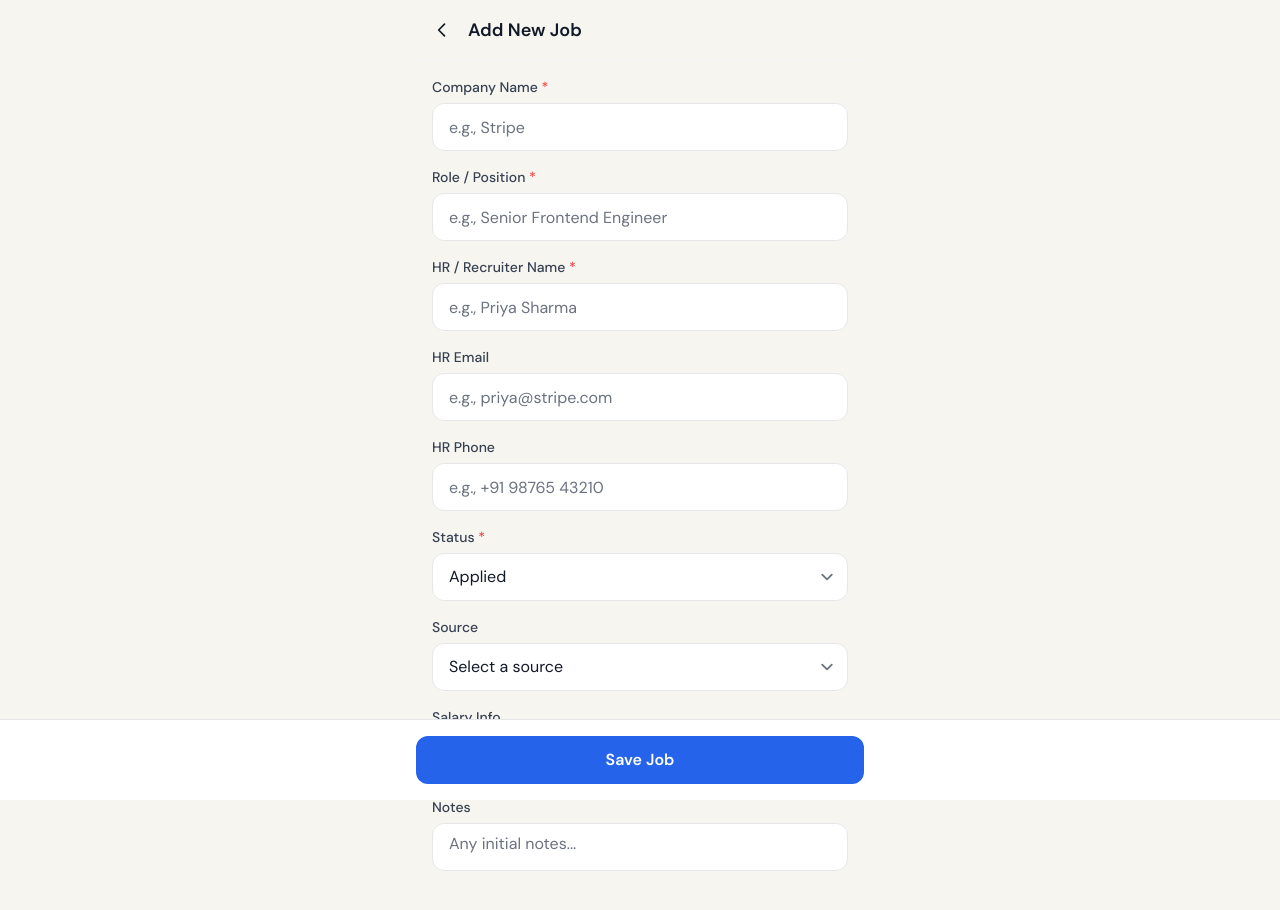
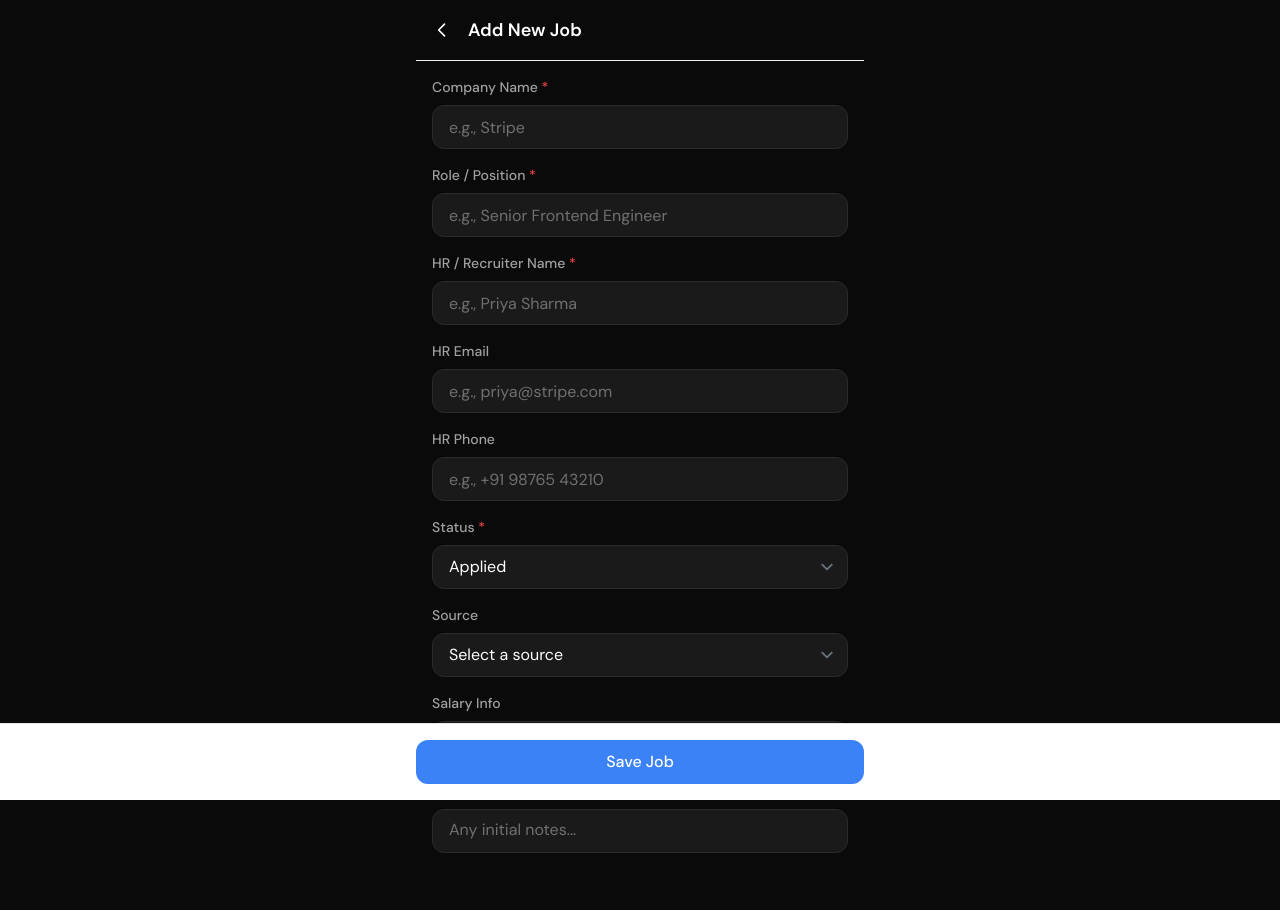
Before and after one commit to Nikhil112233778/tracker, a Next.js app: page /jobs/new in a window 1280 px wide. Shown: the top 910 px of the page. Built offline with nearby package versions, Linux system fonts and the light colour scheme.

Commit message:
feat: Dark theme redesign - clean, spacious, modern colors

```diff
--- a/src/app/globals.css
+++ b/src/app/globals.css
@@ -4,37 +4,44 @@
 
 @layer base {
   * {
-    @apply border-gray-200;
+    @apply border-border;
   }
 
   body {
-    @apply bg-background text-gray-900;
+    @apply bg-background text-text-primary antialiased;
   }
 }
 
 @layer components {
   .card {
-    @apply bg-surface rounded-card shadow-card p-4;
+    @apply bg-surface rounded-2xl border border-border p-5
+           hover:bg-surface-hover transition-colors duration-200;
   }
 
   .btn-primary {
-    @apply bg-accent text-white font-semibold rounded-button h-12 px-6
-           hover:bg-accent-hover active:scale-[0.98] transition-all
-           disabled:opacity-50 disabled:cursor-not-allowed;
+    @apply bg-accent text-white font-medium rounded-xl h-11 px-5
+           hover:bg-accent-hover active:scale-[0.98] transition-all duration-200
+           disabled:opacity-40 disabled:cursor-not-allowed;
   }
 
   .btn-secondary {
-    @apply bg-surface border-2 border-gray-200 font-semibold rounded-button h-12 px-6
-           hover:border-gray-300 active:scale-[0.98] transition-all;
+    @apply bg-surface border border-border font-medium rounded-xl h-11 px-5
+           hover:bg-surface-hover active:scale-[0.98] transition-all duration-200;
+  }
+
+  .btn-danger {
+    @apply bg-red-500/10 border border-red-500/20 text-red-400 font-medium rounded-xl h-11 px-5
+           hover:bg-red-500/20 active:scale-[0.98] transition-all duration-200;
   }
 
   .input-field {
-    @apply w-full h-12 rounded-button border-gray-200 px-4
+    @apply w-full h-11 rounded-xl border border-border bg-surface px-4
+           text-text-primary placeholder:text-text-muted
            focus:border-accent focus:ring-2 focus:ring-accent/20
-           transition-colors;
+           transition-all duration-200;
   }
 
   .label {
-    @apply block text-sm font-medium text-gray-700 mb-1.5;
+    @apply block text-sm font-medium text-text-secondary mb-2;
   }
 }
--- a/tailwind.config.ts
+++ b/tailwind.config.ts
@@ -5,20 +5,27 @@ export default {
   theme: {
     extend: {
       colors: {
-        background: '#F6F5F0',
-        surface: '#FFFFFF',
+        background: '#0A0A0A',
+        surface: '#1A1A1A',
+        'surface-hover': '#252525',
+        border: '#2A2A2A',
         accent: {
-          DEFAULT: '#2563EB',
-          hover: '#1D4ED8'
+          DEFAULT: '#3B82F6',
+          hover: '#2563EB'
+        },
+        text: {
+          primary: '#FFFFFF',
+          secondary: '#A0A0A0',
+          muted: '#707070',
         },
         status: {
-          applied: { text: '#2563EB', bg: '#EEF2FF' },
-          inTouch: { text: '#16A34A', bg: '#F0FDF4' },
-          followUp: { text: '#D97706', bg: '#FFFBEB' },
-          interview: { text: '#8B5CF6', bg: '#F5F3FF' },
-          offer: { text: '#7C3AED', bg: '#F5F3FF' },
-          rejected: { text: '#DC2626', bg: '#FEF2F2' },
-          ghosted: { text: '#6B7280', bg: '#F3F4F6' },
+          applied: { text: '#60A5FA', bg: '#1E3A8A20' },
+          inTouch: { text: '#4ADE80', bg: '#16653420' },
+          followUp: { text: '#FBBF24', bg: '#78350F20' },
+          interview: { text: '#A78BFA', bg: '#5B21B620' },
+          offer: { text: '#C084FC', bg: '#6B21A820' },
+          rejected: { text: '#F87171', bg: '#7F1D1D20' },
+          ghosted: { text: '#9CA3AF', bg: '#37415120' },
         },
       },
       fontFamily: {
```
